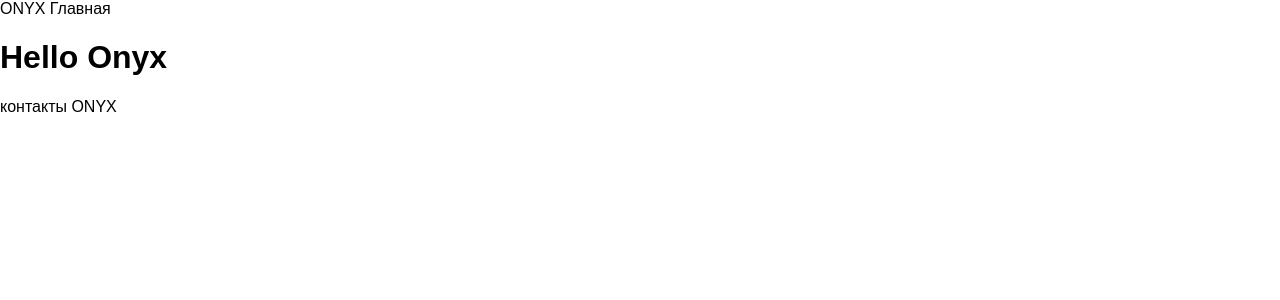
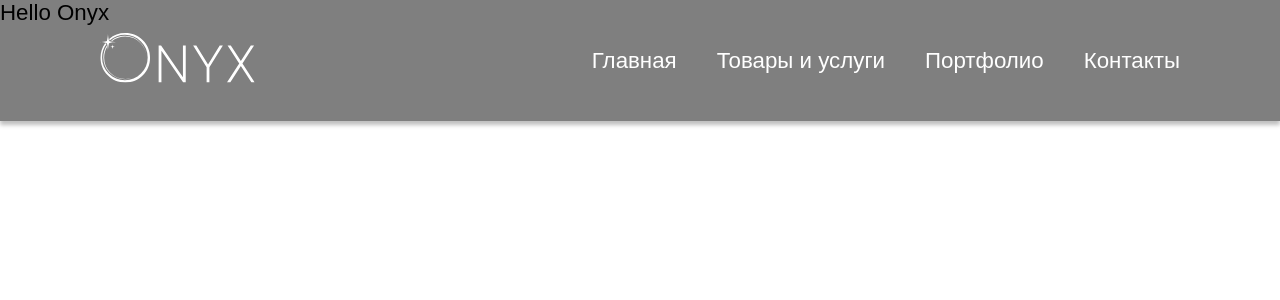
Before and after one commit to Vitebsk121/onyx, a Next.js app: page / in a window 1280 px wide. Shown: the top 300 px of the page. Built offline with nearby package versions, Linux system fonts and the light colour scheme.

Commit message:
feat: добавлен header

```diff
--- a/HOC/MainLayout.tsx
+++ b/HOC/MainLayout.tsx
@@ -1,4 +1,5 @@
 import Head from "next/head"
+import Header from "../components/Header/Header"
 import React from "react";
 
 
@@ -17,9 +18,8 @@ const MainLayout: React.FC<MainLayoutProps> = ({ children, title = "",}: MainLay
         <meta charSet="utf-8" />
         <link rel="icon" href="/favicon.ico" />
       </Head>
-      <header>ONYX Главная</header>
+      <Header />
       {children}
-      <footer>контакты ONYX</footer>
     </>
   );
 };
--- /dev/null
+++ b/components/Header/Header.module.scss
@@ -0,0 +1,51 @@
+.header {
+  padding: 33px 200px;
+  display: flex;
+  align-items: center;
+  justify-content: space-between;
+  background-color: rgba(0,0,0,0.5);
+  box-shadow: 0 4px 4px rgba(0, 0, 0, 0.25);
+  position: fixed;
+  top: 0;
+  width: 100%;
+  z-index: 10000;
+}
+
+.navList {
+  display: flex;
+
+  > li {
+    margin-right: 40px;
+    color: white;
+  }
+
+  :last-child {
+    margin-right: 0;
+  }
+}
+
+.navItem {
+  position: relative;
+
+  &:after {
+    content: '';
+    position: absolute;
+    bottom: -3px;
+    left: 0;
+    width: 100%;
+    height: 1px;
+    background-color: orange;
+    transform: scale(0);
+    transition: transform .3s ease-out;
+  }
+
+  &:hover:after {
+    transform: scale(1);
+  }
+}
+
+@media screen and (max-width: 1400px) {
+  .header {
+    padding: 33px 100px;
+  }
+}
--- /dev/null
+++ b/components/Header/Header.tsx
@@ -0,0 +1,37 @@
+import styles from "./Header.module.scss"
+
+import React from "react";
+import Link from "next/link";
+import OnyxLogo from "../OnyxLogo/OnyxLogo";
+
+type HeaderProps = {};
+
+const Header: React.FC<HeaderProps> = () => {
+  return (
+    <header className={styles.header}>
+      <Link href={'https://nextjs.org/docs/basic-features/image-optimization'}>
+        <a>
+          <OnyxLogo fill={"white"}/>
+        </a>
+      </Link>
+      <nav className={styles.nav}>
+        <ul className={styles.navList}>
+          <li className={styles.navItem}>
+            <Link href=""><a>Главная</a></Link>
+          </li>
+          <li className={styles.navItem}>
+            <Link href=""><a>Товары и услуги</a></Link>
+          </li>
+          <li className={styles.navItem}>
+            <Link href=""><a>Портфолио</a></Link>
+          </li>
+          <li className={styles.navItem}>
+            <Link href=""><a>Контакты</a></Link>
+          </li>
+        </ul>
+      </nav>
+    </header>
+  );
+};
+
+export default Header;
--- /dev/null
+++ b/components/OnyxLogo/OnyxLogo.tsx
@@ -0,0 +1,29 @@
+import React from "react";
+
+type OnyxLogoProps = {
+  fill: string
+};
+
+const OnyxLogo: React.FC<OnyxLogoProps> = ({ fill = "white" }: OnyxLogoProps) => {
+  return (
+    <svg width="155" height="50" viewBox="0 0 155 50" fill="none" xmlns="http://www.w3.org/2000/svg">
+      <g clipPath="url(#clip0_5_75)">
+        <path d="M9.06 10.13C10.76 9.54001 14.08 9.17001 15.96 9.05001C14.08 8.93001 10.76 8.57001 9.06 7.97001C8.47 6.27001 8.1 2.95001 7.98 1.07001C7.86 2.95001 7.5 6.27001 6.9 7.97001C5.2 8.57001 1.88 8.93001 0 9.05001C1.88 9.17001 5.2 9.53001 6.9 10.13C7.49 11.83 7.86 15.15 7.98 17.03C8.1 15.15 8.46 11.83 9.06 10.13Z" fill={fill}/>
+        <path d="M82.9399 44.33V12.53H85.7399V49.51H83.2599L61.4399 17.71V49.51H58.6399V12.53H61.0699L82.9399 44.33Z" fill={fill}/>
+        <path d="M119.71 12.53H122.88L109.41 34.3V49.51H106.61V34.3L93.1399 12.53H96.3099L108.04 31.6L119.71 12.53Z" fill={fill}/>
+        <path d="M142.43 30.49L154.74 49.51H151.52L140.85 33.03L130.18 49.51H126.9L139.21 30.49L127.59 12.53H130.81L140.85 28.01L150.83 12.53H154.05L142.43 30.49Z" fill={fill}/>
+        <path d="M25.28 3.5C31.22 3.5 36.21 5.58 40.23 9.74C44.34 13.85 46.39 18.84 46.4 24.73C46.4 24.64 46.41 24.56 46.41 24.48C46.41 18.48 44.3 13.37 40.08 9.15C35.9 4.93 30.83 2.81 24.88 2.81C19.57 2.81 14.96 4.5 11.03 7.85C11.37 7.93 11.73 8.01 12.11 8.09C15.84 5.04 20.23 3.5 25.28 3.5Z" fill={fill}/>
+        <path d="M10.2701 39.84C6.20009 35.63 4.17009 30.61 4.17009 24.75C4.17009 20.68 5.18009 17.04 7.14009 13.79C7.06009 13.33 6.97009 12.89 6.87009 12.47C4.52009 15.97 3.34009 19.97 3.34009 24.47C3.34009 30.47 5.43009 35.58 9.61009 39.8C13.8301 44.02 18.9201 46.13 24.8801 46.13C27.1601 46.13 29.3101 45.81 31.3301 45.2C29.4401 45.73 27.4301 46.01 25.2901 46.01C19.3901 46.01 14.3801 43.96 10.2701 39.84Z" fill={fill}/>
+        <path d="M42.84 7.27C38.04 2.42 32.19 0 25.28 0C19.05 0 13.68 2 9.16004 5.95C9.30004 6.5 9.43004 7.01 9.59004 7.45C9.63004 7.46 9.67004 7.48 9.71004 7.49C13.99 3.63 19.04 1.67 24.88 1.67C31.17 1.67 36.54 3.91 40.97 8.38C45.45 12.81 47.68 18.18 47.68 24.47C47.68 30.76 45.44 36.15 40.97 40.62C36.54 45.05 31.17 47.27 24.88 47.27C18.63 47.27 13.25 45.05 8.73004 40.62C4.30004 36.1 2.08004 30.72 2.08004 24.47C2.08004 19.36 3.57004 14.88 6.49004 10.99C6.45004 10.88 6.42004 10.75 6.38004 10.65C6.02004 10.52 5.60004 10.41 5.16004 10.29C2.10004 14.46 0.540039 19.27 0.540039 24.74C0.540039 31.6 2.94004 37.45 7.74004 42.29C12.54 47.09 18.39 49.49 25.3 49.49C32.2 49.49 38.05 47.09 42.85 42.29C47.65 37.45 50.05 31.59 50.05 24.74C50.04 17.9 47.64 12.07 42.84 7.27Z" fill={fill}/>
+        <path d="M12.99 14.28C13.37 13.89 15.04 13.81 15.04 13.81C15.04 13.81 13.32 13.66 12.99 13.34C12.66 13.01 12.52 11.29 12.52 11.29C12.52 11.29 12.4 12.98 12.05 13.34C11.69 13.69 10 13.81 10 13.81C10 13.81 11.69 13.93 12.05 14.28C12.4 14.63 12.52 16.33 12.52 16.33C12.52 16.33 12.61 14.67 12.99 14.28Z" fill={fill}/>
+      </g>
+      <defs>
+        <clipPath id="clip0_5_75">
+          <rect width="154.74" height="49.51" fill={fill}/>
+        </clipPath>
+      </defs>
+    </svg>
+  );
+};
+
+export default OnyxLogo;
--- a/styles/globals.scss
+++ b/styles/globals.scss
@@ -6,10 +6,24 @@
 }
 
 html,
-body {
+body,
+h1 {
   padding: 0;
   margin: 0;
   font-family: Gilroy, sans-serif;
+  font-size: calc( (100vw - 320px)/(1980 - 320) * (24 - 20) + 20px);
+  line-height: 25px;
+  font-weight: 500;
+}
+
+ul {
+  margin: 0;
+  padding: 0;
+  list-style-type: none;
+
+  > li {
+    width: fit-content;
+  }
 }
 
 a {
@@ -20,3 +34,8 @@ a {
 * {
   box-sizing: border-box;
 }
+
+#__next {
+}
+
+//__________________________________
```
Also changed, not shown: public/vercel.svg (deleted).
